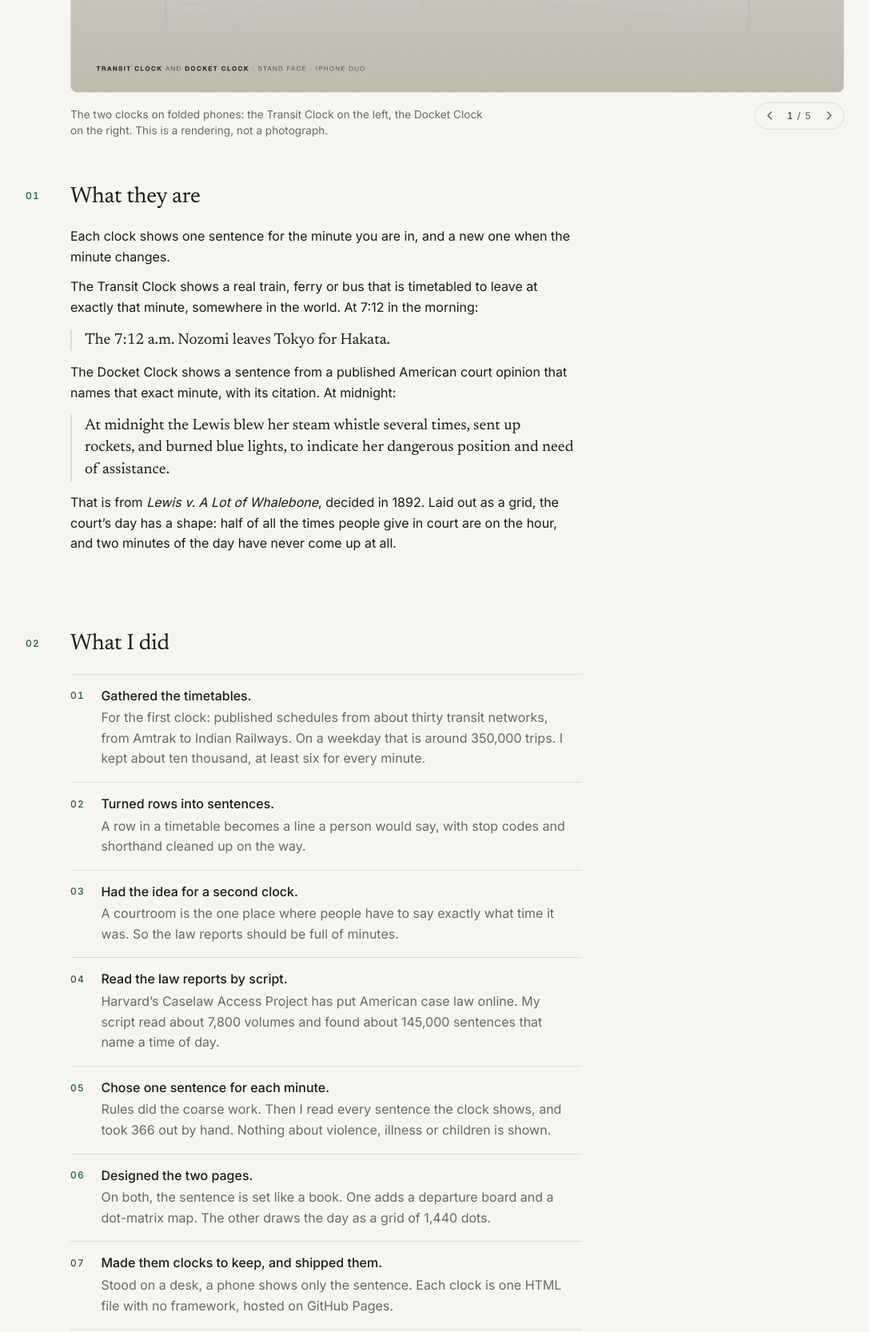
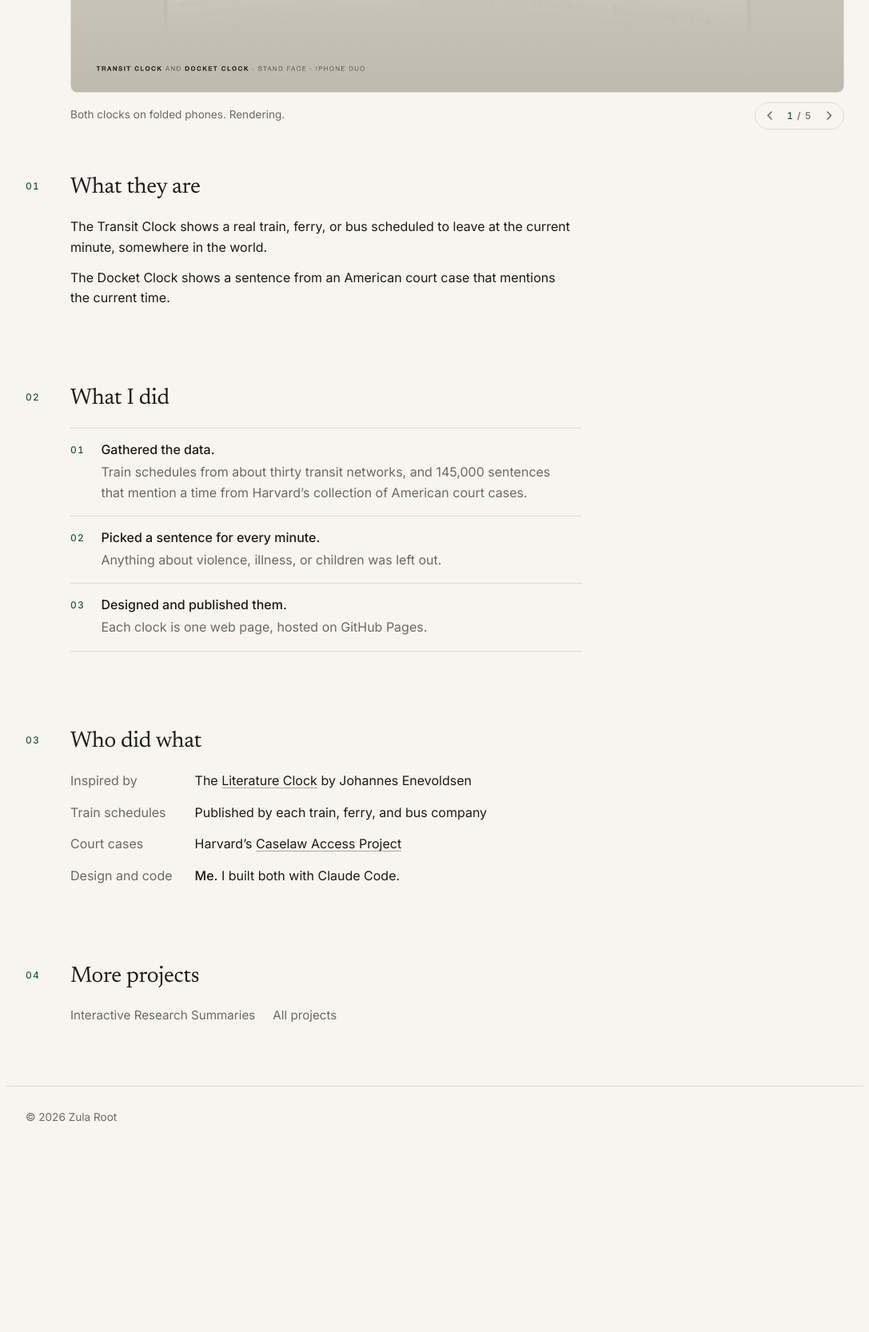
Before and after one commit to zula-root/zularoot.com, a plain HTML site: page projects/clocks.html in a window 1280 px wide. Shown: the part 980-2646 px from the top of the page at 80% size, without its empty margins (96-1183 px from the left). After the commit the page ends 2445 px from the top, so only its background shows below. Drawn offline with Linux system fonts and the light colour scheme.

Commit message:
Clocks page: shorter, plainer words, and pictures that open the clocks
Co-Authored-By: Claude Opus 5.5 <noreply@anthropic.com>

```diff
--- a/projects/clocks.html
+++ b/projects/clocks.html
@@ -44,7 +44,7 @@
         <a class="back" href="../#projects">← All projects</a>
         <h1>Sentence Clocks</h1>
         <p class="subline">2026</p>
-        <p class="lede">Two clocks that tell the time in sentences. One is made of train timetables, the other of court opinions.</p>
+        <p class="lede">Two clocks that tell the time in sentences. One uses train schedules, the other court cases.</p>
         <ul class="links">
           <li><a class="pill pill-primary" href="https://zula-root.github.io/Transit-Clock/" target="_blank" rel="noreferrer">View project</a></li>
           <li><a class="pill" href="https://github.com/zula-root/Transit-Clock" target="_blank" rel="noreferrer">View on GitHub</a></li>
@@ -58,24 +58,24 @@
       <section class="shots" aria-label="Pictures of the two clocks">
         <div class="shots-track" tabindex="0">
           <figure class="shot">
-            <a href="../img/clocks-pair.jpg" target="_blank"><img src="../img/clocks-pair.jpg" alt="The Transit Clock and the Docket Clock side by side on two folded phones" width="1600" height="1000" loading="lazy"></a>
-            <figcaption>The two clocks on folded phones: the Transit Clock on the left, the Docket Clock on the right. This is a rendering, not a photograph.</figcaption>
+            <img src="../img/clocks-pair.jpg" alt="The Transit Clock and the Docket Clock side by side on two folded phones" width="1600" height="1000" loading="lazy">
+            <figcaption>Both clocks on folded phones. Rendering.</figcaption>
           </figure>
           <figure class="shot">
-            <a href="../img/transit-clock/stand.jpg" target="_blank"><img src="../img/transit-clock/stand.jpg" alt="The Transit Clock showing the 7:12 a.m. Nozomi leaving Tokyo for Hakata" width="1600" height="1000" loading="lazy"></a>
-            <figcaption>The Transit Clock. Every minute is a real departure.</figcaption>
+            <img src="../img/transit-clock/stand.jpg" alt="The Transit Clock showing the 7:12 a.m. Nozomi leaving Tokyo for Hakata" width="1600" height="1000" loading="lazy">
+            <figcaption>The Transit Clock. Rendering.</figcaption>
           </figure>
           <figure class="shot">
-            <a href="../img/transit-clock/page.jpg" target="_blank"><img src="../img/transit-clock/page.jpg" alt="The whole Transit Clock page in a browser" width="1600" height="1000" loading="lazy"></a>
-            <figcaption>Its whole page: the sentence, the route as a departure board, and a map of the line.</figcaption>
+            <a href="https://zula-root.github.io/Transit-Clock/" target="_blank" rel="noreferrer"><img src="../img/transit-clock/page.jpg" alt="The whole Transit Clock page in a browser. Opens the live clock." width="1600" height="1000" loading="lazy"></a>
+            <figcaption>The Transit Clock’s full page.</figcaption>
           </figure>
           <figure class="shot">
-            <a href="../img/docket-clock/stand.jpg" target="_blank"><img src="../img/docket-clock/stand.jpg" alt="The Docket Clock showing the sentence for midnight" width="1600" height="1000" loading="lazy"></a>
-            <figcaption>The Docket Clock. Every minute is a sentence a court once wrote down.</figcaption>
+            <img src="../img/docket-clock/stand.jpg" alt="The Docket Clock showing the sentence for midnight" width="1600" height="1000" loading="lazy">
+            <figcaption>The Docket Clock. Rendering.</figcaption>
           </figure>
           <figure class="shot">
-            <a href="../img/docket-clock/page.jpg" target="_blank"><img src="../img/docket-clock/page.jpg" alt="The whole Docket Clock page in a browser" width="1600" height="1000" loading="lazy"></a>
-            <figcaption>Its whole page. Under the sentence is the day as 1,440 dots, one for each minute.</figcaption>
+            <a href="https://zula-root.github.io/Docket-Clock/" target="_blank" rel="noreferrer"><img src="../img/docket-clock/page.jpg" alt="The whole Docket Clock page in a browser. Opens the live clock." width="1600" height="1000" loading="lazy"></a>
+            <figcaption>The Docket Clock’s full page.</figcaption>
           </figure>
         </div>
       </section>
@@ -85,12 +85,8 @@
       <span class="num" aria-hidden="true">01</span>
       <div class="body project-text">
         <h2 id="h-what">What they are</h2>
-        <p>Each clock shows one sentence for the minute you are in, and a new one when the minute changes.</p>
-        <p>The Transit Clock shows a real train, ferry or bus that is timetabled to leave at exactly that minute, somewhere in the world. At 7:12 in the morning:</p>
-        <p class="pull">The 7:12 a.m. Nozomi leaves Tokyo for Hakata.</p>
-        <p>The Docket Clock shows a sentence from a published American court opinion that names that exact minute, with its citation. At midnight:</p>
-        <p class="pull">At midnight the Lewis blew her steam whistle several times, sent up rockets, and burned blue lights, to indicate her dangerous position and need of assistance.</p>
-        <p>That is from <i>Lewis v. A Lot of Whalebone</i>, decided in 1892. Laid out as a grid, the court’s day has a shape: half of all the times people give in court are on the hour, and two minutes of the day have never come up at all.</p>
+        <p>The Transit Clock shows a real train, ferry, or bus scheduled to leave at the current minute, somewhere in the world.</p>
+        <p>The Docket Clock shows a sentence from an American court case that mentions the current time.</p>
       </div>
     </section>
 
@@ -99,13 +95,9 @@
       <div class="body">
         <h2 id="h-did">What I did</h2>
         <ol class="steps">
-          <li><div><b>Gathered the timetables.</b><span>For the first clock: published schedules from about thirty transit networks, from Amtrak to Indian Railways. On a weekday that is around 350,000 trips. I kept about ten thousand, at least six for every minute.</span></div></li>
-          <li><div><b>Turned rows into sentences.</b><span>A row in a timetable becomes a line a person would say, with stop codes and shorthand cleaned up on the way.</span></div></li>
-          <li><div><b>Had the idea for a second clock.</b><span>A courtroom is the one place where people have to say exactly what time it was. So the law reports should be full of minutes.</span></div></li>
-          <li><div><b>Read the law reports by script.</b><span>Harvard’s Caselaw Access Project has put American case law online. My script read about 7,800 volumes and found about 145,000 sentences that name a time of day.</span></div></li>
-          <li><div><b>Chose one sentence for each minute.</b><span>Rules did the coarse work. Then I read every sentence the clock shows, and took 366 out by hand. Nothing about violence, illness or children is shown.</span></div></li>
-          <li><div><b>Designed the two pages.</b><span>On both, the sentence is set like a book. One adds a departure board and a dot-matrix map. The other draws the day as a grid of 1,440 dots.</span></div></li>
-          <li><div><b>Made them clocks to keep, and shipped them.</b><span>Stood on a desk, a phone shows only the sentence. Each clock is one HTML file with no framework, hosted on GitHub Pages.</span></div></li>
+          <li><div><b>Gathered the data.</b><span>Train schedules from about thirty transit networks, and 145,000 sentences that mention a time from Harvard’s collection of American court cases.</span></div></li>
+          <li><div><b>Picked a sentence for every minute.</b><span>Anything about violence, illness, or children was left out.</span></div></li>
+          <li><div><b>Designed and published them.</b><span>Each clock is one web page, hosted on GitHub Pages.</span></div></li>
         </ol>
       </div>
     </section>
@@ -116,14 +108,12 @@
         <h2 id="h-who">Who did what</h2>
         <dl class="roles">
           <dt>Inspired by</dt>
-          <dd>The <a href="https://literature-clock.jenevoldsen.com/" target="_blank" rel="noreferrer">Literature Clock</a> by Johannes Enevoldsen, which tells the time with sentences from novels. It grew out of an e-reader clock by Jaap Meijers and a list of quotations sent in by readers of the Guardian in 2011. The Transit Clock swaps the novels for timetables.</dd>
-          <dt>Idea for the Docket Clock</dt>
-          <dd><b>Mine.</b> The same kind of clock, read from court opinions.</dd>
-          <dt>Timetables</dt>
-          <dd>Published by the operators. Each departure names its operator on the page.</dd>
-          <dt>Opinions</dt>
-          <dd>The <a href="https://case.law/" target="_blank" rel="noreferrer">Caselaw Access Project</a> at the Harvard Law School Library Innovation Lab, which made them public.</dd>
-          <dt>Data, design and code</dt>
+          <dd>The <a href="https://literature-clock.jenevoldsen.com/" target="_blank" rel="noreferrer">Literature Clock</a> by Johannes Enevoldsen</dd>
+          <dt>Train schedules</dt>
+          <dd>Published by each train, ferry, and bus company</dd>
+          <dt>Court cases</dt>
+          <dd>Harvard’s <a href="https://case.law/" target="_blank" rel="noreferrer">Caselaw Access Project</a></dd>
+          <dt>Design and code</dt>
           <dd><b>Me.</b> I built both with Claude Code.</dd>
         </dl>
       </div>
```
